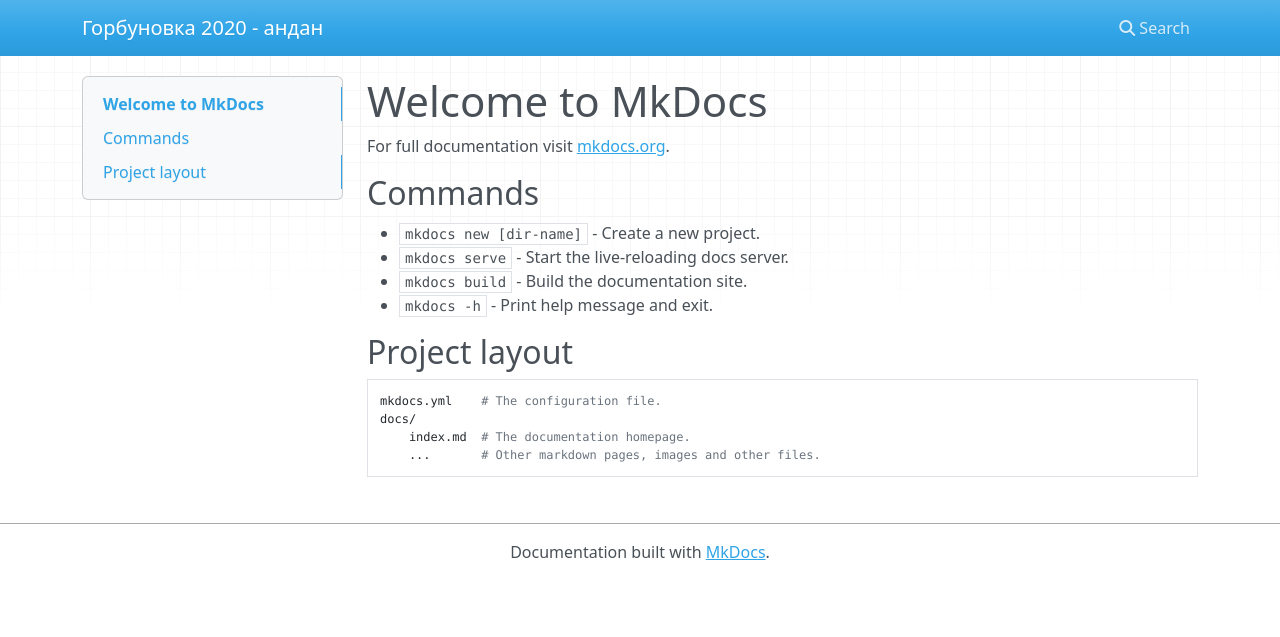
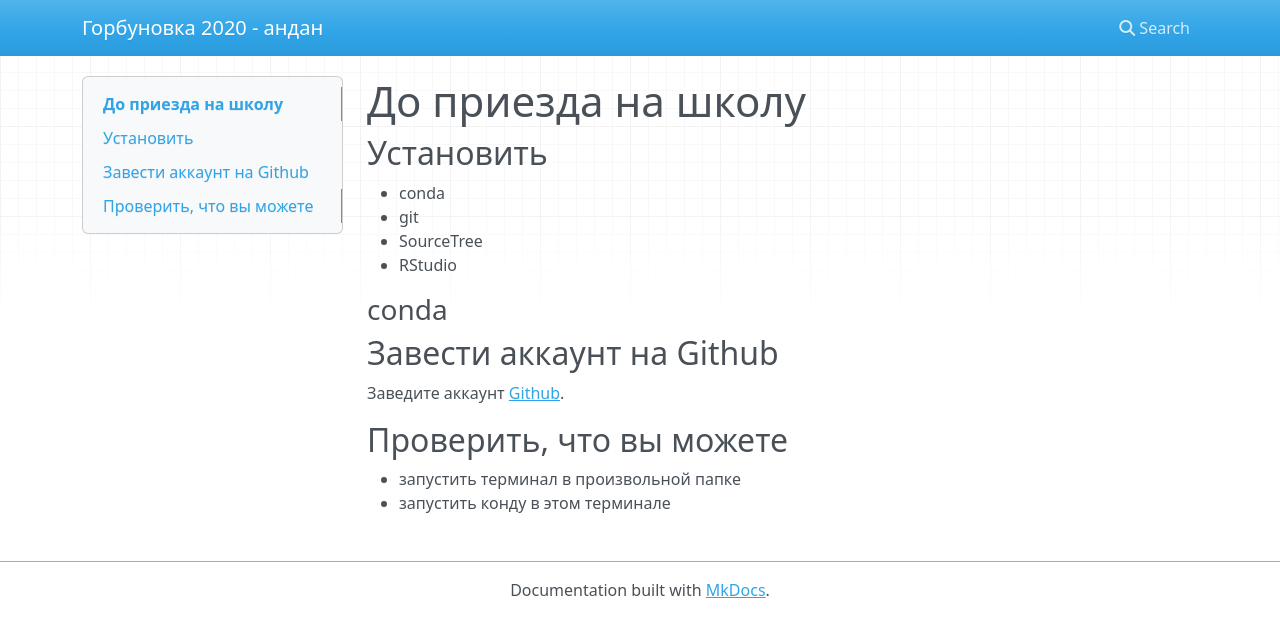
Before and after one commit to kalenkovich/reproducible-data-analysis, an MkDocs documentation site: the page built from website/docs/index.md, in a window 1280 px wide. Shown: the top 637 px of the page. Built offline with MkDocs 1.6.1, drawn with Linux system fonts in a browser that asks for light colours; nearby versions of some CDN libraries.

Commit message:
поменял содержание index на "До приезда"

```diff
--- a/website/docs/index.md
+++ b/website/docs/index.md
@@ -1,17 +1,19 @@
-# Welcome to MkDocs
+# До приезда на школу
 
-For full documentation visit [mkdocs.org](https://www.mkdocs.org).
+## Установить
 
-## Commands
+* conda
+* git
+* SourceTree
+* RStudio
 
-* `mkdocs new [dir-name]` - Create a new project.
-* `mkdocs serve` - Start the live-reloading docs server.
-* `mkdocs build` - Build the documentation site.
-* `mkdocs -h` - Print help message and exit.
+### conda
 
-## Project layout
+## Завести аккаунт на Github
 
-    mkdocs.yml    # The configuration file.
-    docs/
-        index.md  # The documentation homepage.
-        ...       # Other markdown pages, images and other files.
+Заведите аккаунт [Github](https://github.com/).
+
+## Проверить, что вы можете
+
+* запустить терминал в произвольной папке
+* запустить конду в этом терминале
```
